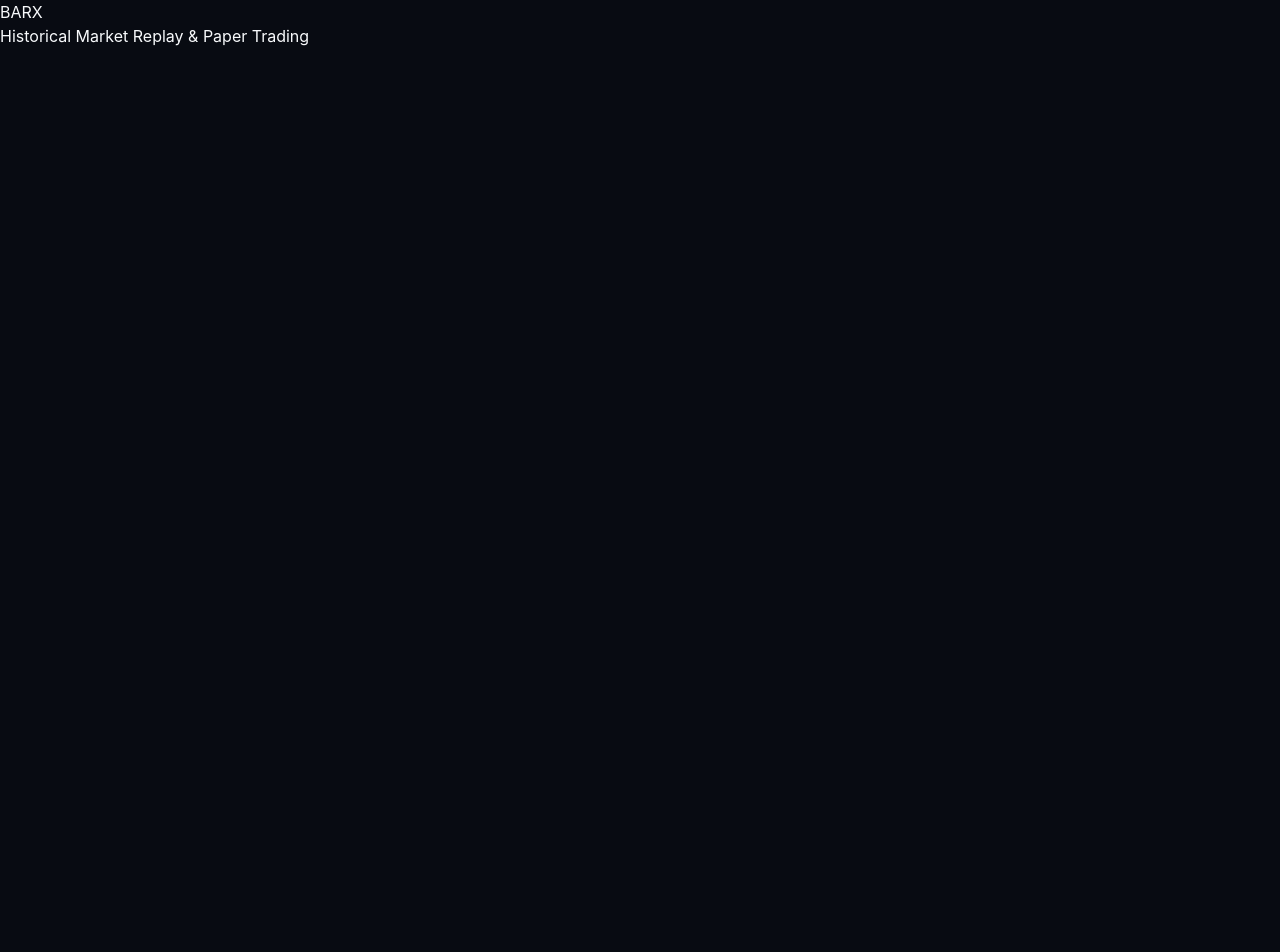
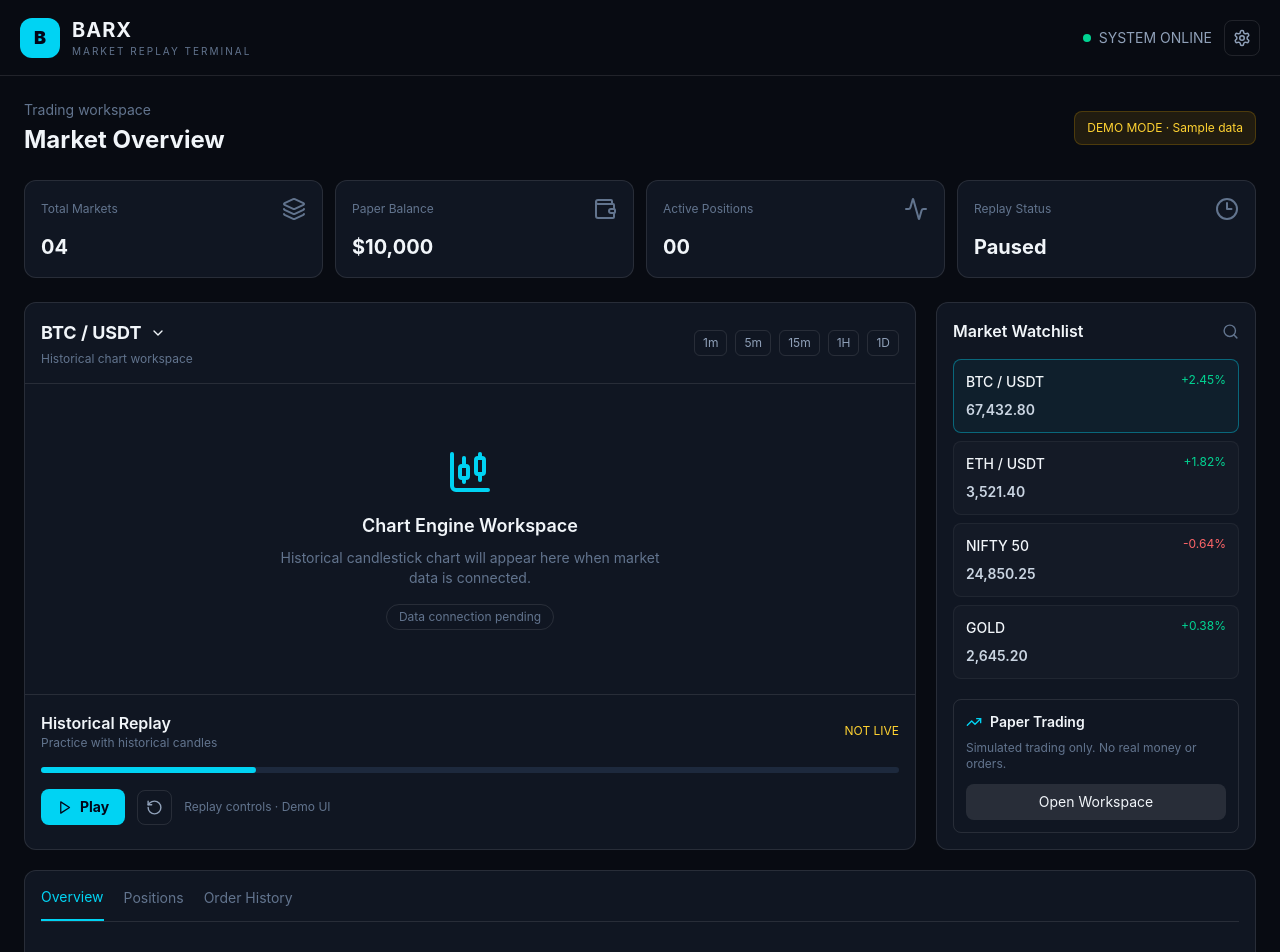
Before and after one commit to DEVELOPER-NIKHIL-HASH/BARX, a React (Vite) app: page / in a window 1280 px wide. Shown: the top 952 px of the page. Before the commit the page ends 800 px from the top, so only its background shows below. Built offline with nearby package versions, Linux system fonts and the light colour scheme.

Commit message:
Update App.tsx

```diff
--- a/src/App.tsx
+++ b/src/App.tsx
@@ -1,9 +1,206 @@
+
+import { useState } from 'react'
+import {
+  Activity,
+  BarChart3,
+  CandlestickChart,
+  ChevronDown,
+  Clock3,
+  Layers3,
+  Play,
+  RotateCcw,
+  Search,
+  Settings,
+  TrendingUp,
+  Wallet,
+} from 'lucide-react'
+
+const markets = [
+  { name: 'BTC / USDT', symbol: 'BTC', price: '67,432.80', change: '+2.45%', positive: true },
+  { name: 'ETH / USDT', symbol: 'ETH', price: '3,521.40', change: '+1.82%', positive: true },
+  { name: 'NIFTY 50', symbol: 'NIFTY', price: '24,850.25', change: '-0.64%', positive: false },
+  { name: 'GOLD', symbol: 'GOLD', price: '2,645.20', change: '+0.38%', positive: true },
+]
 
 function App() {
+  const [activeMarket, setActiveMarket] = useState('BTC / USDT')
+  const [isPlaying, setIsPlaying] = useState(false)
+  const [activeTab, setActiveTab] = useState('Overview')
+
   return (
-    <main>
-      <h1>BARX</h1>
-      <p>Historical Market Replay & Paper Trading</p>
+    <main className="min-h-screen bg-[#080b12] text-slate-100">
+      <header className="flex flex-wrap items-center justify-between gap-4 border-b border-white/10 px-5 py-4">
+        <div className="flex items-center gap-3">
+          <div className="flex h-10 w-10 items-center justify-center rounded-xl bg-cyan-400 text-lg font-black text-slate-950">
+            B
+          </div>
+          <div>
+            <h1 className="text-xl font-bold tracking-wider">BARX</h1>
+            <p className="text-[10px] tracking-[0.2em] text-slate-500">MARKET REPLAY TERMINAL</p>
+          </div>
+        </div>
+
+        <div className="flex items-center gap-3 text-sm text-slate-400">
+          <span className="flex items-center gap-2">
+            <span className="h-2 w-2 rounded-full bg-emerald-400" />
+            SYSTEM ONLINE
+          </span>
+          <button className="rounded-lg border border-white/10 p-2">
+            <Settings size={18} />
+          </button>
+        </div>
+      </header>
+
+      <div className="mx-auto max-w-[1500px] p-4 md:p-6">
+        <section className="mb-6 flex flex-wrap items-center justify-between gap-4">
+          <div>
+            <p className="text-sm text-slate-500">Trading workspace</p>
+            <h2 className="mt-1 text-2xl font-bold">Market Overview</h2>
+          </div>
+          <div className="rounded-lg border border-amber-400/20 bg-amber-400/10 px-3 py-2 text-xs text-amber-300">
+            DEMO MODE · Sample data
+          </div>
+        </section>
+
+        <section className="mb-6 grid grid-cols-2 gap-3 lg:grid-cols-4">
+          {[
+            { label: 'Total Markets', value: '04', icon: <Layers3 /> },
+            { label: 'Paper Balance', value: '$10,000', icon: <Wallet /> },
+            { label: 'Active Positions', value: '00', icon: <Activity /> },
+            { label: 'Replay Status', value: 'Paused', icon: <Clock3 /> },
+          ].map((item) => (
+            <div key={item.label} className="rounded-xl border border-white/10 bg-[#101622] p-4">
+              <div className="mb-3 flex items-center justify-between text-slate-500">
+                <span className="text-xs">{item.label}</span>
+                {item.icon}
+              </div>
+              <p className="text-xl font-bold">{item.value}</p>
+            </div>
+          ))}
+        </section>
+
+        <div className="grid gap-5 lg:grid-cols-[1fr_320px]">
+          <section className="min-w-0 rounded-xl border border-white/10 bg-[#101622]">
+            <div className="flex flex-wrap items-center justify-between gap-3 border-b border-white/10 p-4">
+              <div>
+                <button className="flex items-center gap-2 text-lg font-bold">
+                  {activeMarket} <ChevronDown size={16} />
+                </button>
+                <p className="mt-1 text-xs text-slate-500">Historical chart workspace</p>
+              </div>
+              <div className="flex gap-2">
+                {['1m', '5m', '15m', '1H', '1D'].map((time) => (
+                  <button key={time} className="rounded-md border border-white/10 px-2 py-1 text-xs text-slate-400 hover:bg-white/10">
+                    {time}
+                  </button>
+                ))}
+              </div>
+            </div>
+
+            <div className="flex min-h-[310px] flex-col items-center justify-center p-6 text-center">
+              <CandlestickChart size={48} className="mb-4 text-cyan-400" />
+              <h3 className="text-lg font-semibold">Chart Engine Workspace</h3>
+              <p className="mt-2 max-w-sm text-sm text-slate-500">
+                Historical candlestick chart will appear here when market data is connected.
+              </p>
+              <span className="mt-4 rounded-full border border-white/10 px-3 py-1 text-xs text-slate-500">
+                Data connection pending
+              </span>
+            </div>
+
+            <div className="border-t border-white/10 p-4">
+              <div className="mb-4 flex items-center justify-between">
+                <div>
+                  <h3 className="font-semibold">Historical Replay</h3>
+                  <p className="text-xs text-slate-500">Practice with historical candles</p>
+                </div>
+                <span className="text-xs text-amber-300">NOT LIVE</span>
+              </div>
+              <div className="mb-4 h-1.5 rounded-full bg-slate-800">
+                <div className="h-1.5 w-1/4 rounded-full bg-cyan-400" />
+              </div>
+              <div className="flex flex-wrap items-center gap-3">
+                <button onClick={() => setIsPlaying(!isPlaying)} className="flex items-center gap-2 rounded-lg bg-cyan-400 px-4 py-2 text-sm font-bold text-slate-950">
+                  <Play size={15} /> {isPlaying ? 'Pause' : 'Play'}
+                </button>
+                <button className="rounded-lg border border-white/10 p-2 text-slate-400">
+                  <RotateCcw size={17} />
+                </button>
+                <span className="text-xs text-slate-500">Replay controls · Demo UI</span>
+              </div>
+            </div>
+          </section>
+
+          <aside className="rounded-xl border border-white/10 bg-[#101622] p-4">
+            <div className="mb-4 flex items-center justify-between">
+              <h3 className="font-semibold">Market Watchlist</h3>
+              <Search size={17} className="text-slate-500" />
+            </div>
+            <div className="space-y-2">
+              {markets.map((market) => (
+                <button
+                  key={market.symbol}
+                  onClick={() => setActiveMarket(market.name)}
+                  className={`w-full rounded-lg border p-3 text-left transition ${
+                    activeMarket === market.name
+                      ? 'border-cyan-400/40 bg-cyan-400/5'
+                      : 'border-white/5 bg-white/[0.02] hover:bg-white/5'
+                  }`}
+                >
+                  <div className="flex justify-between gap-2">
+                    <span className="text-sm font-medium">{market.name}</span>
+                    <span className={`text-xs ${market.positive ? 'text-emerald-400' : 'text-red-400'}`}>
+                      {market.change}
+                    </span>
+                  </div>
+                  <p className="mt-2 text-sm font-semibold text-slate-300">{market.price}</p>
+                </button>
+              ))}
+            </div>
+            <div className="mt-5 rounded-lg border border-white/10 p-3">
+              <div className="flex items-center gap-2 text-sm font-semibold">
+                <TrendingUp size={16} className="text-cyan-400" />
+                Paper Trading
+              </div>
+              <p className="mt-2 text-xs text-slate-500">
+                Simulated trading only. No real money or orders.
+              </p>
+              <button className="mt-3 w-full rounded-lg bg-white/10 py-2 text-sm hover:bg-white/15">
+                Open Workspace
+              </button>
+            </div>
+          </aside>
+        </div>
+
+        <section className="mt-5 rounded-xl border border-white/10 bg-[#101622] p-4">
+          <div className="flex flex-wrap gap-5 border-b border-white/10">
+            {['Overview', 'Positions', 'Order History'].map((tab) => (
+              <button
+                key={tab}
+                onClick={() => setActiveTab(tab)}
+                className={`pb-3 text-sm ${
+                  activeTab === tab
+                    ? 'border-b-2 border-cyan-400 text-cyan-400'
+                    : 'text-slate-500'
+                }`}
+              >
+                {tab}
+              </button>
+            ))}
+          </div>
+          <div className="py-8 text-center text-sm text-slate-500">
+            {activeTab === 'Overview'
+              ? 'Your trading overview will appear here.'
+              : activeTab === 'Positions'
+                ? 'No open paper positions.'
+                : 'No orders have been placed.'}
+          </div>
+        </section>
+
+        <footer className="py-6 text-center text-xs text-slate-600">
+          BARX © 2026 · Historical Market Replay & Paper Trading
+        </footer>
+      </div>
     </main>
   )
 }
```
